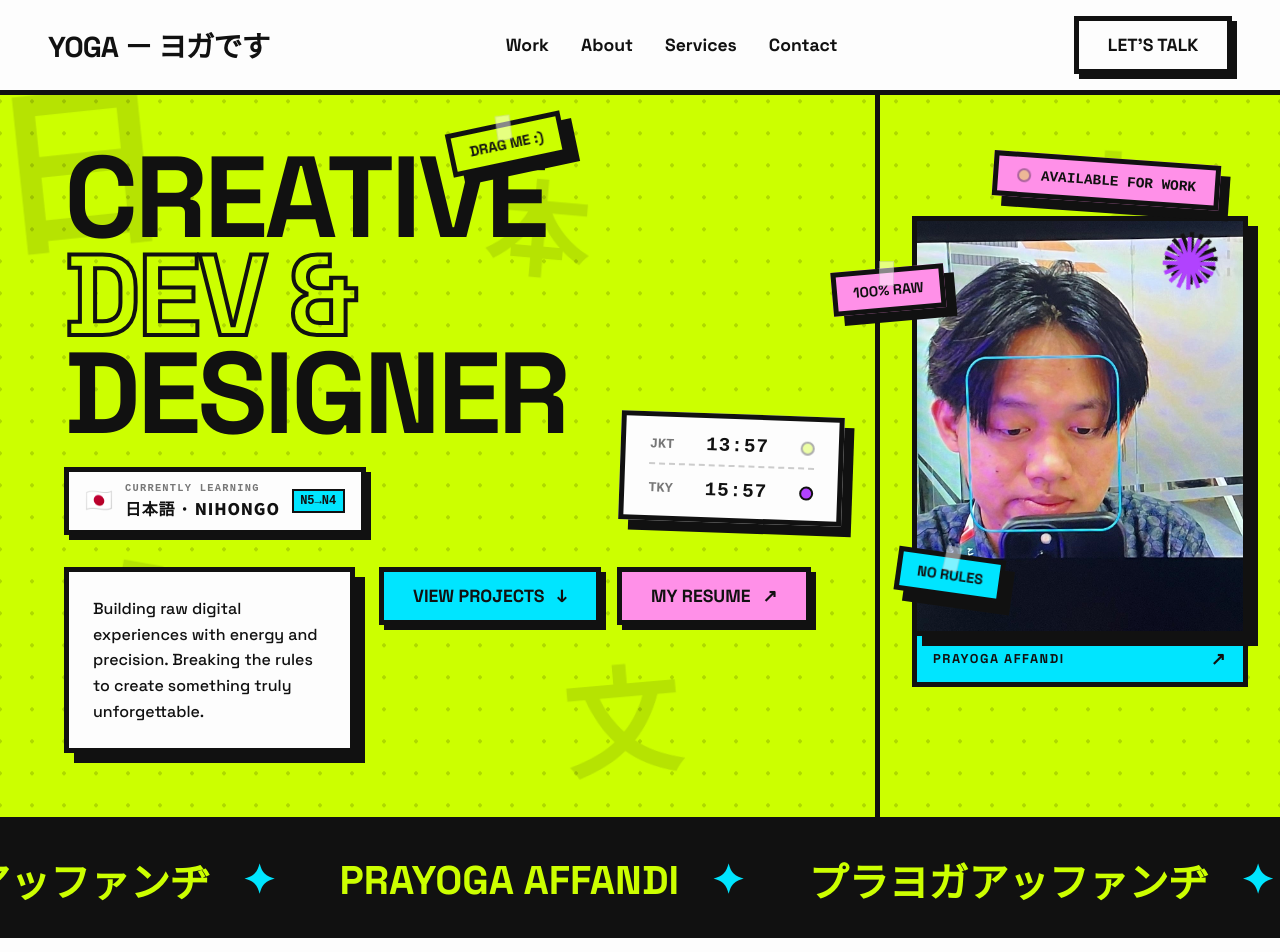
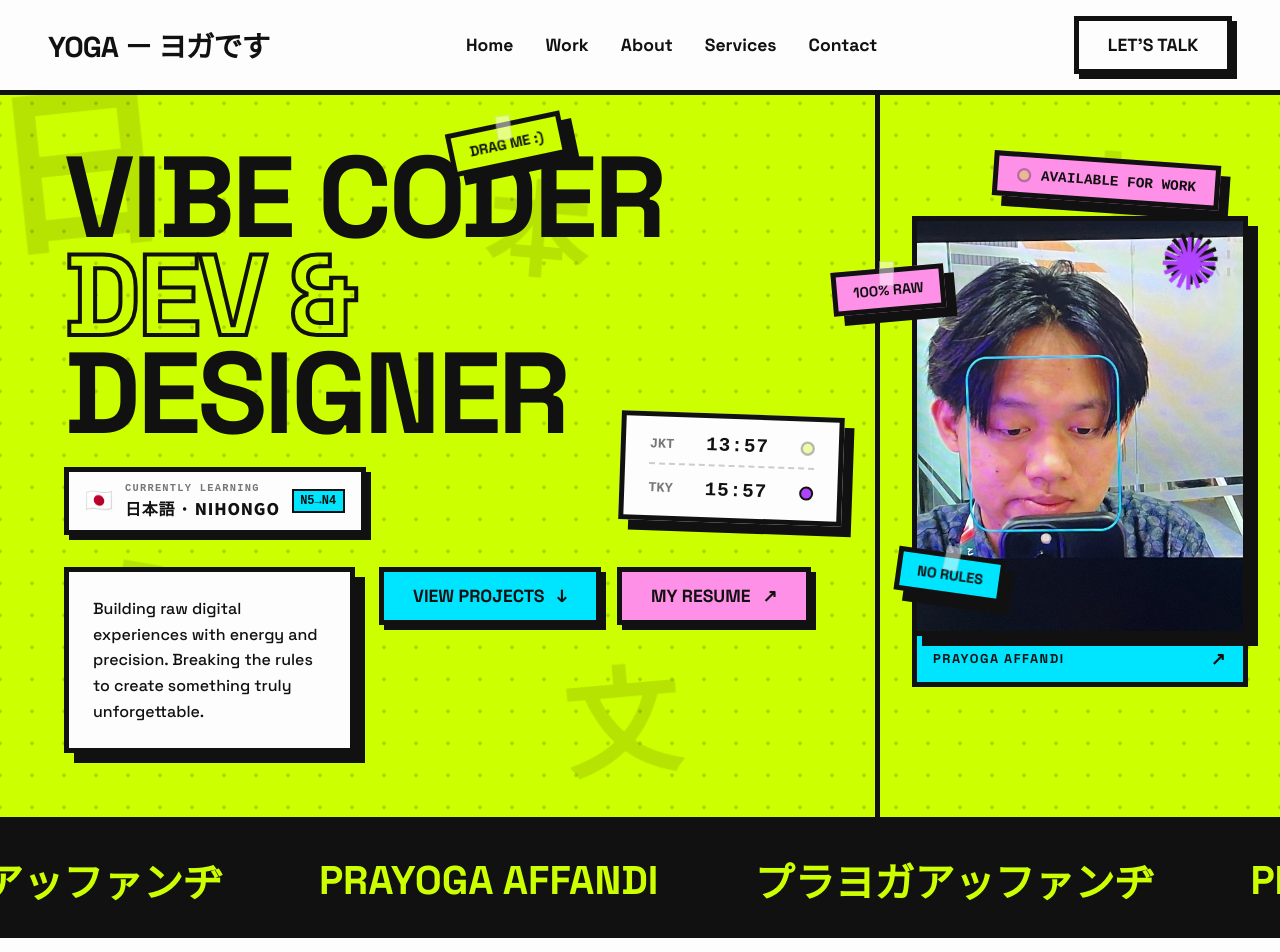
Before and after one commit to yogzism890/portofolio-yoga, a React (Vite) app: page / in a window 1280 px wide. Shown: the top 952 px of the page. Built offline with nearby package versions, Linux system fonts and the light colour scheme.

Commit message:
feat: implement core portfolio components including Hero, Marquee, Contact, Navbar, and Footer sections

```diff
--- a/src/components/Contact.jsx
+++ b/src/components/Contact.jsx
@@ -15,7 +15,7 @@ const Contact = () => {
 
           <div className="contact-info-card neo-border neo-shadow">
             <div className="info-label">{t("DIRECT LINE", "直通電話")}</div>
-            <div className="info-value">hello@neobrutallabs.com</div>
+            <div className="info-value">yogznovachrono@gmail.com</div>
           </div>
 
           <div className="contact-info-card neo-border neo-shadow">
@@ -47,7 +47,7 @@ const Contact = () => {
 
             <button type="submit" className="neo-btn cyan-btn neo-shadow">
               <div className="btn-text">
-                {t("SEND", "送信")}<br/>{t("TRANSMISSION", "伝送")}
+                {t("SEND", "送信")}<br />{t("TRANSMISSION", "伝送")}
               </div>
               <span className="arrow">→</span>
             </button>
--- a/src/components/Footer.jsx
+++ b/src/components/Footer.jsx
@@ -6,12 +6,12 @@ const Footer = () => {
 
   return (
     <footer className="neo-footer">
-      <div className="footer-logo">PORTFOLIO_OS</div>
+      <div className="footer-logo">YOGA - ヨガです</div>
       <div className="footer-center">
-        {t("©2024 NEO_BRUTAL_LABS. BUILT WITH RAW ENERGY.", "©2024 ネオ・ブルータル・ラボ。生のエネルギーで構築されています。")}
+        {t("©2026NEO_BRUTAL_LABS. BUILT WITH RAW ENERGY.", "©2026 ネオ・ブルータル・ラボ。生のエネルギーで構築されています。")}
       </div>
       <div className="footer-links">
-        <a href="#">Github</a>
+        <a href="https://github.com/yogzism890/">Github</a>
         <a href="#">LinkedIn</a>
         <a href="#">Dribbble</a>
         <a href="#">{t("Source", "ソース")}</a>
--- a/src/components/Hero.jsx
+++ b/src/components/Hero.jsx
@@ -106,7 +106,7 @@ const Hero = () => {
       {/* ── LEFT COLUMN ── */}
       <div className="hero-left">
         <h1 className="hero-title">
-          <span>{t("CREATIVE", "クリエイティブ")}</span>
+          <span>{t("VIBE CODER", "ヴァイブコーダー")}</span>
           <span className="text-outline">{t("DEV &", "開発者 &")}</span>
           <span>{t("DESIGNER", "デザイナー")}</span>
         </h1>
--- a/src/components/Marquee.jsx
+++ b/src/components/Marquee.jsx
@@ -7,10 +7,10 @@ const Marquee = () => {
         {[...Array(4)].map((_, i) => (
           <React.Fragment key={i}>
             <div className="marquee-item">
-              PRAYOGA AFFANDI <span className="marquee-star">✦</span>
+              PRAYOGA AFFANDI <span className="marquee-star"></span>
             </div>
             <div className="marquee-item">
-              プラヨガアッファンヂ <span className="marquee-star">✦</span>
+              プラヨガアッファンヂ <span className="marquee-star"></span>
             </div>
           </React.Fragment>
         ))}
--- a/src/components/Navbar.jsx
+++ b/src/components/Navbar.jsx
@@ -7,6 +7,7 @@ const Navbar = () => {
     <nav className="navbar">
       <div className="nav-logo">{t("YOGA － ヨガです", "YOGA － ヨガです")}</div>
       <div className="nav-links">
+        <a href="#home">{t("Home", "ホーム")}</a>
         <a href="#work">{t("Work", "ワーク")}</a>
         <a href="#about">{t("About", "アバウト")}</a>
         <a href="#services">{t("Services", "サービス")}</a>
```
